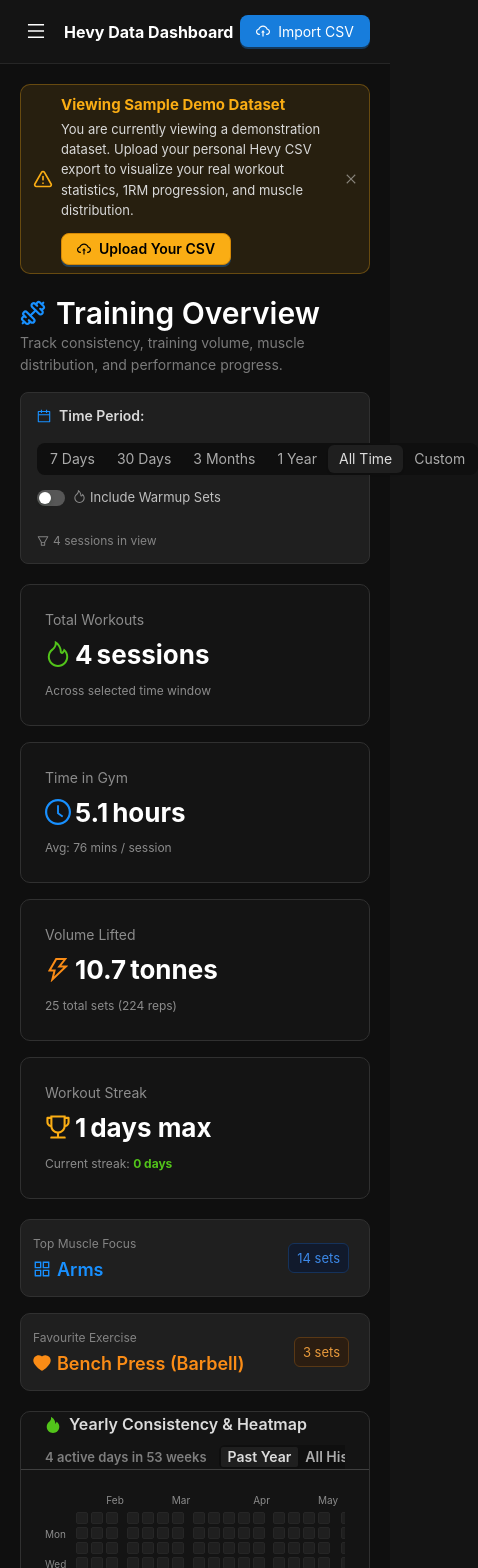
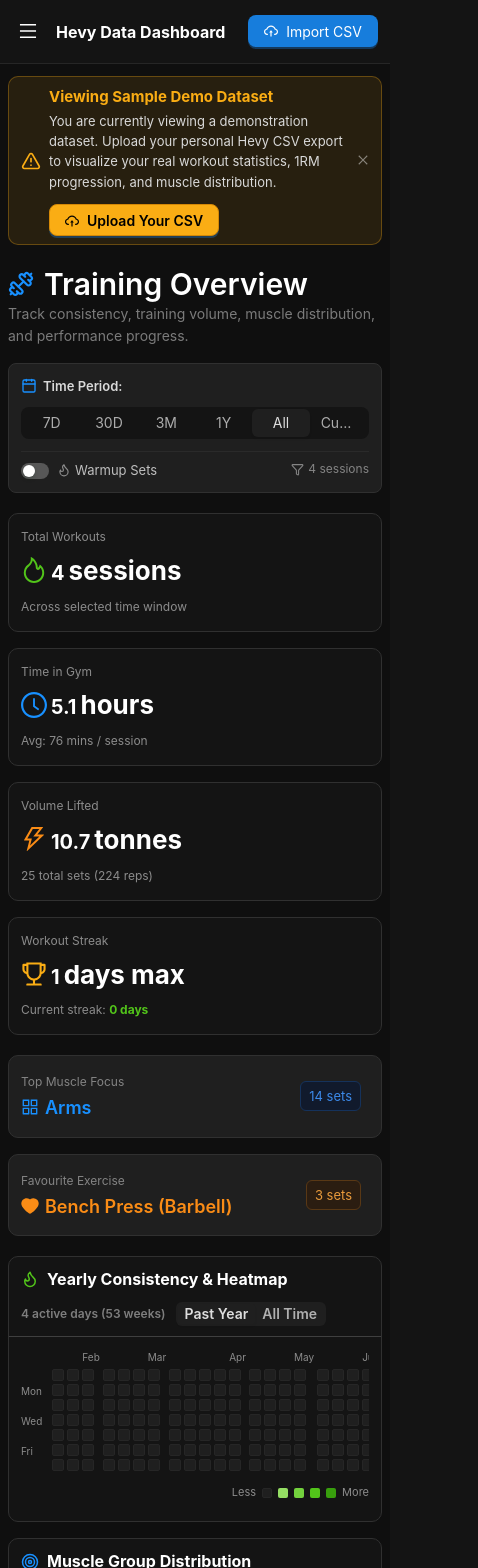
Before and after one commit to pangwuu/HevyVisualiser, a React (Vite) app: page / in a window 390 px wide. Shown: the top 1568 px of the page, 478 px wide, since content can reach past the window. Built offline with nearby package versions, Linux system fonts and the light colour scheme.

Commit message:
fix(mobile): responsive time filter, prominent headings, clean card paddings, and non-clipping exercise dropdown

```diff
--- a/src/components/Charts/ExerciseProgressChart.tsx
+++ b/src/components/Charts/ExerciseProgressChart.tsx
@@ -1,7 +1,7 @@
 import React, { useState, useMemo } from 'react';
 import { Line } from 'react-chartjs-2';
 import { Card, Select, Switch, Space, Typography, Row, Col, Statistic, Tag, Empty } from 'antd';
-import { TrophyOutlined, LineChartOutlined, ThunderboltFilled } from '@ant-design/icons';
+import { TrendingUp, Trophy, Zap, Layers, Weight } from 'lucide-react';
 import dayjs from 'dayjs';
 import './chartSetup';
 import { WorkoutSet, ExerciseStats } from '../../types';
@@ -175,7 +175,7 @@
     scales: {
       x: {
         grid: { color: '#262626' },
-        ticks: { color: '#8c8c8c', maxTicksLimit: 10 },
+        ticks: { color: '#8c8c8c', maxTicksLimit: 8 },
       },
       y: {
         grid: { color: '#262626' },
@@ -192,14 +192,35 @@
   return (
     <Card
       title={
-        <div style={{ display: 'flex', alignItems: 'center', justifyContent: 'space-between', flexWrap: 'wrap', gap: 12 }}>
-          <span style={{ display: 'flex', alignItems: 'center', gap: 8 }}>
-            <LineChartOutlined style={{ color: '#1890ff' }} />
-            Exercise Progression (Estimated 1RM)
-          </span>
+        <div style={{ display: 'flex', alignItems: 'center', gap: 8, fontSize: 16, fontWeight: 700, color: '#fff' }}>
+          <TrendingUp size={18} color="#1890ff" />
+          <span>Exercise Strength Progression (Estimated 1RM)</span>
+        </div>
+      }
+      style={{ backgroundColor: '#141414', borderColor: '#303030' }}
+    >
+      {/* Responsive Exercise Selector & Controls Toolbar */}
+      <div
+        style={{
+          display: 'flex',
+          alignItems: 'center',
+          justifyContent: 'space-between',
+          flexWrap: 'wrap',
+          gap: 12,
+          padding: 12,
+          backgroundColor: '#1f1f1f',
+          borderRadius: 8,
+          border: '1px solid #2a2a2a',
+          marginBottom: 16,
+        }}
+      >
+        <div style={{ flex: '1 1 260px', minWidth: 220 }}>
+          <Text type="secondary" style={{ fontSize: 11, display: 'block', marginBottom: 4 }}>
+            SELECT EXERCISE:
+          </Text>
           <Select
             showSearch
-            style={{ width: 280 }}
+            style={{ width: '100%' }}
             value={selectedExercise}
             onChange={(val) => setSelectedExercise(val)}
             placeholder="Select an exercise"
@@ -210,9 +231,8 @@
             }))}
           />
         </div>
-      }
-      extra={
-        <Space size="middle" wrap>
+
+        <div style={{ display: 'flex', alignItems: 'center', gap: 16, flexWrap: 'wrap' }}>
           <Space size="small">
             <Switch
               size="small"
@@ -229,69 +249,70 @@
             />
             <Text type="secondary" style={{ fontSize: 12 }}>Detailed Stats</Text>
           </Space>
-        </Space>
-      }
-      style={{ backgroundColor: '#141414', borderColor: '#303030' }}
-    >
+        </div>
+      </div>
+
       {selectedExercise && currentStats ? (
         <>
-          <Row gutter={[16, 16]} style={{ marginBottom: 16 }}>
+          <Row gutter={[12, 12]} style={{ marginBottom: 16 }}>
             <Col xs={12} sm={6}>
-              <Card size="small" style={{ backgroundColor: '#1f1f1f', borderColor: '#303030' }}>
+              <Card size="small" style={{ backgroundColor: '#1a1a1a', borderColor: '#303030' }}>
                 <Statistic
-                  title={<span style={{ color: '#8c8c8c', fontSize: 12 }}>All-Time Est 1RM PR</span>}
+                  title={<span style={{ color: '#8c8c8c', fontSize: 11 }}>All-Time Est 1RM PR</span>}
                   value={allTimePR.pr}
                   suffix="kg"
-                  valueStyle={{ color: '#52c41a', fontSize: 20, fontWeight: 700 }}
-                  prefix={<TrophyOutlined />}
+                  valueStyle={{ color: '#52c41a', fontSize: 18, fontWeight: 700 }}
+                  prefix={<Trophy size={15} color="#52c41a" />}
                 />
                 {allTimePR.prSet && (
-                  <Text type="secondary" style={{ fontSize: 11 }}>
-                    {allTimePR.prSet.weightKg}kg × {allTimePR.prSet.reps} reps on {allTimePR.prSet.workoutDate}
+                  <Text type="secondary" style={{ fontSize: 10, display: 'block', marginTop: 2 }}>
+                    {allTimePR.prSet.weightKg}kg × {allTimePR.prSet.reps} reps
                   </Text>
                 )}
               </Card>
             </Col>
             <Col xs={12} sm={6}>
-              <Card size="small" style={{ backgroundColor: '#1f1f1f', borderColor: '#303030' }}>
+              <Card size="small" style={{ backgroundColor: '#1a1a1a', borderColor: '#303030' }}>
                 <Statistic
-                  title={<span style={{ color: '#8c8c8c', fontSize: 12 }}>Latest Est 1RM</span>}
+                  title={<span style={{ color: '#8c8c8c', fontSize: 11 }}>Latest Est 1RM</span>}
                   value={latestSession?.max1RM || 0}
                   suffix="kg"
-                  valueStyle={{ color: '#1890ff', fontSize: 20, fontWeight: 700 }}
-                  prefix={<ThunderboltFilled />}
+                  valueStyle={{ color: '#1890ff', fontSize: 18, fontWeight: 700 }}
+                  prefix={<Zap size={15} color="#1890ff" />}
                 />
                 {latestSession && (
-                  <Text type="secondary" style={{ fontSize: 11 }}>
+                  <Text type="secondary" style={{ fontSize: 10, display: 'block', marginTop: 2 }}>
                     {latestSession.dateStr}
                   </Text>
                 )}
               </Card>
             </Col>
             <Col xs={12} sm={6}>
-              <Card size="small" style={{ backgroundColor: '#1f1f1f', borderColor: '#303030' }}>
+              <Card size="small" style={{ backgroundColor: '#1a1a1a', borderColor: '#303030' }}>
                 <Statistic
-                  title={<span style={{ color: '#8c8c8c', fontSize: 12 }}>Total Sets Logged</span>}
+                  title={<span style={{ color: '#8c8c8c', fontSize: 11 }}>Total Sets Logged</span>}
                   value={currentStats.totalSets}
                   suffix="sets"
-                  valueStyle={{ color: '#d9d9d9', fontSize: 20 }}
+                  valueStyle={{ color: '#d9d9d9', fontSize: 18 }}
+                  prefix={<Layers size={15} color="#d9d9d9" />}
                 />
-                <Text type="secondary" style={{ fontSize: 11 }}>
-                  across {currentStats.totalSessions} sessions
+                <Text type="secondary" style={{ fontSize: 10, display: 'block', marginTop: 2 }}>
+                  across {currentStats.totalSessions} workouts
                 </Text>
               </Card>
             </Col>
             <Col xs={12} sm={6}>
-              <Card size="small" style={{ backgroundColor: '#1f1f1f', borderColor: '#303030' }}>
+              <Card size="small" style={{ backgroundColor: '#1a1a1a', borderColor: '#303030' }}>
                 <Statistic
-                  title={<span style={{ color: '#8c8c8c', fontSize: 12 }}>Total Volume</span>}
+                  title={<span style={{ color: '#8c8c8c', fontSize: 11 }}>Total Volume</span>}
                   value={(currentStats.totalVolumeKg / 1000).toFixed(1)}
-                  suffix="tonnes"
-                  valueStyle={{ color: '#fa8c16', fontSize: 20 }}
+                  suffix="t"
+                  valueStyle={{ color: '#fa8c16', fontSize: 18 }}
+                  prefix={<Weight size={15} color="#fa8c16" />}
                 />
-                <div style={{ marginTop: 2 }}>
+                <div style={{ marginTop: 2, overflow: 'hidden', textOverflow: 'ellipsis', whiteSpace: 'nowrap' }}>
                   {currentStats.muscleGroups.map((mg) => (
-                    <Tag key={mg} color="blue" style={{ fontSize: 10, marginRight: 4 }}>{mg}</Tag>
+                    <Tag key={mg} color="blue" style={{ fontSize: 9, marginRight: 2, padding: '0 4px' }}>{mg}</Tag>
                   ))}
                 </div>
               </Card>
--- a/src/components/Charts/HeatmapCalendar.tsx
+++ b/src/components/Charts/HeatmapCalendar.tsx
@@ -1,7 +1,7 @@
 import React, { useMemo, useState } from 'react';
 import dayjs from 'dayjs';
 import { Tooltip, Card, Typography, Segmented } from 'antd';
-import { FireFilled } from '@ant-design/icons';
+import { Flame } from 'lucide-react';
 import { WorkoutSession } from '../../types';
 
 const { Text } = Typography;
@@ -88,14 +88,14 @@
   return (
     <Card
       title={
-        <div style={{ display: 'flex', alignItems: 'center', justifyContent: 'space-between', flexWrap: 'wrap', gap: 8 }}>
-          <span style={{ display: 'flex', alignItems: 'center', gap: 8 }}>
-            <FireFilled style={{ color: '#52c41a' }} />
+        <div style={{ display: 'flex', alignItems: 'center', justifyContent: 'space-between', flexWrap: 'wrap', gap: 10 }}>
+          <span style={{ display: 'flex', alignItems: 'center', gap: 8, fontSize: 16, fontWeight: 700, color: '#fff' }}>
+            <Flame size={18} color="#52c41a" />
             {title}
           </span>
-          <div style={{ display: 'flex', alignItems: 'center', gap: 12 }}>
-            <Text type="secondary" style={{ fontSize: 13 }}>
-              {activeDaysCount} active days in {weeks.length} weeks
+          <div style={{ display: 'flex', alignItems: 'center', flexWrap: 'wrap', gap: 10 }}>
+            <Text type="secondary" style={{ fontSize: 12 }}>
+              {activeDaysCount} active days ({weeks.length} weeks)
             </Text>
             <Segmented
               size="small"
@@ -103,15 +103,16 @@
               onChange={(val) => setRangeMode(val as '1y' | 'all')}
               options={[
                 { label: 'Past Year', value: '1y' },
-                { label: 'All History', value: 'all' },
+                { label: 'All Time', value: 'all' },
               ]}
+              style={{ backgroundColor: '#1f1f1f' }}
             />
           </div>
         </div>
       }
       style={{ backgroundColor: '#141414', borderColor: '#303030' }}
     >
-      <div style={{ overflowX: 'auto', paddingBottom: 8 }}>
+      <div className="mobile-touch-scroll" style={{ paddingBottom: 6 }}>
         <div style={{ display: 'flex', gap: 4, minWidth: weeks.length * 15 + 40 }}>
           <div style={{ display: 'flex', flexDirection: 'column', gap: 3, marginRight: 6, paddingTop: 20 }}>
             {dayLabels.map((lbl, idx) => (
--- a/src/components/Charts/MuscleBarChart.tsx
+++ b/src/components/Charts/MuscleBarChart.tsx
@@ -1,7 +1,7 @@
 import React, { useState } from 'react';
 import { Bar } from 'react-chartjs-2';
 import { Card, Segmented, Row, Col, Progress, Typography } from 'antd';
-import { BarChartOutlined } from '@ant-design/icons';
+import { BarChart3 } from 'lucide-react';
 import './chartSetup';
 import { MuscleGroup } from '../../types';
 
@@ -84,9 +84,9 @@
   return (
     <Card
       title={
-        <div style={{ display: 'flex', alignItems: 'center', justifyContent: 'space-between', flexWrap: 'wrap', gap: 8 }}>
-          <span style={{ display: 'flex', alignItems: 'center', gap: 8 }}>
-            <BarChartOutlined style={{ color: '#fa8c16' }} />
+        <div style={{ display: 'flex', alignItems: 'center', justifyContent: 'space-between', flexWrap: 'wrap', gap: 10 }}>
+          <span style={{ display: 'flex', alignItems: 'center', gap: 8, fontSize: 16, fontWeight: 700, color: '#fff' }}>
+            <BarChart3 size={18} color="#fa8c16" />
             {title}
           </span>
           <Segmented
@@ -97,6 +97,7 @@
               { label: 'Set Count', value: 'sets' },
               { label: 'Volume (kg)', value: 'volume' },
             ]}
+            style={{ backgroundColor: '#1f1f1f' }}
           />
         </div>
       }
--- a/src/components/Charts/MuscleRadarChart.tsx
+++ b/src/components/Charts/MuscleRadarChart.tsx
@@ -1,7 +1,7 @@
 import React, { useState } from 'react';
 import { Radar } from 'react-chartjs-2';
 import { Card, Segmented, Typography } from 'antd';
-import { DotChartOutlined } from '@ant-design/icons';
+import { Target } from 'lucide-react';
 import './chartSetup';
 import { MuscleGroup } from '../../types';
 
@@ -87,9 +87,9 @@
   return (
     <Card
       title={
-        <div style={{ display: 'flex', alignItems: 'center', justifyContent: 'space-between', flexWrap: 'wrap', gap: 8 }}>
-          <span style={{ display: 'flex', alignItems: 'center', gap: 8 }}>
-            <DotChartOutlined style={{ color: '#1890ff' }} />
+        <div style={{ display: 'flex', alignItems: 'center', justifyContent: 'space-between', flexWrap: 'wrap', gap: 10 }}>
+          <span style={{ display: 'flex', alignItems: 'center', gap: 8, fontSize: 16, fontWeight: 700, color: '#fff' }}>
+            <Target size={18} color="#1890ff" />
             {title}
           </span>
           <Segmented
@@ -100,6 +100,7 @@
               { label: 'Set Count', value: 'sets' },
               { label: 'Volume (kg)', value: 'volume' },
             ]}
+            style={{ backgroundColor: '#1f1f1f' }}
           />
         </div>
       }
--- a/src/components/Filters/TimeFilterBar.tsx
+++ b/src/components/Filters/TimeFilterBar.tsx
@@ -1,14 +1,17 @@
 import React from 'react';
-import { Space, Segmented, Switch, DatePicker, Typography } from 'antd';
-import { FilterOutlined, CalendarOutlined, FireOutlined } from '@ant-design/icons';
+import { Space, Segmented, Switch, DatePicker, Typography, Grid } from 'antd';
+import { Calendar, Flame, Filter } from 'lucide-react';
 import dayjs, { Dayjs } from 'dayjs';
 import { useWorkoutData } from '../../hooks/useWorkoutData';
 import { TimeRangeOption } from '../../types';
 
 const { Text } = Typography;
 const { RangePicker } = DatePicker;
+const { useBreakpoint } = Grid;
 
 export const TimeFilterBar: React.FC = () => {
+  const screens = useBreakpoint();
+  const isMobile = !screens.md; // mobile when below md (768px)
   const { filter, setTimeRange, setIncludeWarmups, filteredSessions } = useWorkoutData();
 
   const handleRangeChange = (val: TimeRangeOption) => {
@@ -21,38 +24,65 @@
     }
   };
 
+  const segmentedOptions = isMobile
+    ? [
+        { label: '7D', value: '7d' },
+        { label: '30D', value: '30d' },
+        { label: '3M', value: '3m' },
+        { label: '1Y', value: '1y' },
+        { label: 'All', value: 'all' },
+        { label: 'Custom', value: 'custom' },
+      ]
+    : [
+        { label: '7 Days', value: '7d' },
+        { label: '30 Days', value: '30d' },
+        { label: '3 Months', value: '3m' },
+        { label: '1 Year', value: '1y' },
+        { label: 'All Time', value: 'all' },
+        { label: 'Custom', value: 'custom' },
+      ];
+
   return (
     <div
       style={{
         display: 'flex',
-        alignItems: 'center',
+        flexDirection: isMobile ? 'column' : 'row',
+        alignItems: isMobile ? 'stretch' : 'center',
         justifyContent: 'space-between',
-        flexWrap: 'wrap',
         gap: 12,
-        padding: '12px 16px',
+        padding: isMobile ? '12px' : '12px 16px',
         backgroundColor: '#1f1f1f',
         borderRadius: 8,
         border: '1px solid #303030',
         marginBottom: 20,
       }}
     >
-      <Space size="middle" wrap align="center">
-        <Space size="small">
-          <CalendarOutlined style={{ color: '#1890ff' }} />
-          <Text strong style={{ color: '#d9d9d9' }}>Time Period:</Text>
-        </Space>
+      {/* Time range selection */}
+      <div
+        style={{
+          display: 'flex',
+          flexDirection: isMobile ? 'column' : 'row',
+          alignItems: isMobile ? 'stretch' : 'center',
+          gap: 10,
+          flex: 1,
+        }}
+      >
+        <div style={{ display: 'flex', alignItems: 'center', gap: 6, minWidth: 'max-content' }}>
+          <Calendar size={16} color="#1890ff" />
+          <Text strong style={{ color: '#d9d9d9', fontSize: 13 }}>
+            Time Period:
+          </Text>
+        </div>
+
         <Segmented
+          block={isMobile}
+          size={isMobile ? 'middle' : 'middle'}
           value={filter.timeRange}
           onChange={(val) => handleRangeChange(val as TimeRangeOption)}
-          options={[
-            { label: '7 Days', value: '7d' },
-            { label: '30 Days', value: '30d' },
-            { label: '3 Months', value: '3m' },
-            { label: '1 Year', value: '1y' },
-            { label: 'All Time', value: 'all' },
-            { label: 'Custom', value: 'custom' },
-          ]}
+          options={segmentedOptions}
+          style={{ backgroundColor: '#141414' }}
         />
+
         {filter.timeRange === 'custom' && (
           <RangePicker
             value={
@@ -62,28 +92,40 @@
             }
             onChange={handleCustomDateChange}
             format="YYYY-MM-DD"
-            style={{ backgroundColor: '#141414' }}
+            style={{ backgroundColor: '#141414', width: isMobile ? '100%' : 'auto' }}
           />
         )}
-      </Space>
+      </div>
 
-      <Space size="large" wrap align="center">
+      {/* Warmups switch & sessions count badge */}
+      <div
+        style={{
+          display: 'flex',
+          alignItems: 'center',
+          justifyContent: isMobile ? 'space-between' : 'flex-end',
+          flexWrap: 'wrap',
+          gap: 12,
+          paddingTop: isMobile ? 8 : 0,
+          borderTop: isMobile ? '1px solid #2a2a2a' : 'none',
+        }}
+      >
         <Space size="small">
           <Switch
             checked={filter.includeWarmups}
             onChange={setIncludeWarmups}
             size="small"
           />
-          <Text style={{ color: '#bfbfbf', fontSize: 13 }}>
-            <FireOutlined style={{ color: filter.includeWarmups ? '#fa8c16' : '#8c8c8c', marginRight: 4 }} />
-            Include Warmup Sets
+          <Text style={{ color: '#bfbfbf', fontSize: 13, display: 'inline-flex', alignItems: 'center', gap: 4 }}>
+            <Flame size={14} color={filter.includeWarmups ? '#fa8c16' : '#8c8c8c'} />
+            Warmup Sets
           </Text>
         </Space>
-        <Text type="secondary" style={{ fontSize: 12 }}>
-          <FilterOutlined style={{ marginRight: 4 }} />
-          {filteredSessions.length} sessions in view
+
+        <Text type="secondary" style={{ fontSize: 12, display: 'inline-flex', alignItems: 'center', gap: 4 }}>
+          <Filter size={13} />
+          {filteredSessions.length} sessions
         </Text>
-      </Space>
+      </div>
     </div>
   );
 };
--- a/src/components/Layout/AppLayout.tsx
+++ b/src/components/Layout/AppLayout.tsx
@@ -178,7 +178,7 @@
         </Header>
 
         {/* Page Content */}
-        <Content style={{ margin: '20px 20px 0', minHeight: 280 }}>
+        <Content className="app-content-wrapper">
           <div style={{ maxWidth: 1400, margin: '0 auto' }}>
             {children}
           </div>
--- a/src/index.css
+++ b/src/index.css
@@ -31,13 +31,18 @@
   background: #4f4f4f;
 }
 
-/* Responsive sidebar & mobile drawer */
+/* Responsive layout & mobile overrides */
 .desktop-sider {
   display: block !important;
 }
 
 .mobile-menu-btn {
   display: none !important;
+}
+
+.app-content-wrapper {
+  margin: 20px 20px 0;
+  min-height: 280px;
 }
 
 @media (max-width: 991px) {
@@ -48,3 +53,42 @@
     display: inline-flex !important;
   }
 }
+
+@media (max-width: 768px) {
+  .app-content-wrapper {
+    margin: 12px 8px 0 !important;
+  }
+
+  .ant-layout-header {
+    padding: 0 12px !important;
+  }
+
+  .ant-card .ant-card-body {
+    padding: 14px 12px !important;
+  }
+
+  .ant-card .ant-card-head {
+    padding: 0 12px !important;
+    min-height: 48px !important;
+  }
+
+  .ant-card .ant-card-head-title {
+    padding: 10px 0 !important;
+    font-size: 15px !important;
+  }
+
+  .ant-statistic-title {
+    font-size: 12px !important;
+  }
+
+  .ant-statistic-content-value {
+    font-size: 20px !important;
+  }
+
+  /* Smooth mobile touch scrolling */
+  .mobile-touch-scroll {
+    overflow-x: auto;
+    -webkit-overflow-scrolling: touch;
+    scrollbar-width: thin;
+  }
+}
--- a/src/pages/DashboardPage.tsx
+++ b/src/pages/DashboardPage.tsx
@@ -4,14 +4,13 @@
   FireOutlined,
   ClockCircleOutlined,
   ThunderboltOutlined,
-  FieldTimeOutlined,
   TrophyOutlined,
   AppstoreOutlined,
   HeartFilled,
   RightOutlined,
   CloudUploadOutlined,
 } from '@ant-design/icons';
-import { Dumbbell, AlertTriangle } from 'lucide-react';
+import { Dumbbell, AlertTriangle, Clock } from 'lucide-react';
 import { Link, useNavigate } from 'react-router-dom';
 import dayjs from 'dayjs';
 import { useWorkoutData } from '../hooks/useWorkoutData';
@@ -241,9 +240,9 @@
 
       <Card
         title={
-          <div style={{ display: 'flex', alignItems: 'center', justifyContent: 'space-between' }}>
-            <span style={{ display: 'flex', alignItems: 'center', gap: 8 }}>
-              <FieldTimeOutlined style={{ color: '#1890ff' }} />
+          <div style={{ display: 'flex', alignItems: 'center', justifyContent: 'space-between', flexWrap: 'wrap', gap: 8 }}>
+            <span style={{ display: 'flex', alignItems: 'center', gap: 8, fontSize: 16, fontWeight: 700, color: '#fff' }}>
+              <Clock size={18} color="#1890ff" />
               Recent Workout Sessions
             </span>
             <Link to="/workouts">
--- a/src/pages/SettingsPage.tsx
+++ b/src/pages/SettingsPage.tsx
@@ -125,14 +125,14 @@
     },
     {
       title: 'Export CSV',
-      sub: 'Generate zip file',
-      description: 'Tap "Export Data" and confirm. Hevy will generate and export a ZIP archive containing your workout_data.csv and measurement_data.csv.',
+      sub: 'Generate exports',
+      description: 'Tap "Export Data" and confirm. Hevy will export a CSV file containing your workout_data.csv or measurement_data.csv. If you want to upload both you\'ll need to do this step twice seperately for workout and measurement data.',
       icon: <UploadCloud size={16} />,
     },
     {
       title: 'Upload Here',
       sub: 'Drop or click',
-      description: 'Unzip the downloaded file and drop workout_data.csv and measurement_data.csv into the upload boxes above!',
+      description: 'Drop workout_data.csv and measurement_data.csv into the upload boxes above!',
       icon: <ShieldCheck size={16} />,
     },
   ];
@@ -146,7 +146,7 @@
           Data Settings & CSV Import
         </Title>
         <Text type="secondary">
-          Upload your personal Hevy CSV export files, check storage status, or restore the default sample dataset.
+          Upload your personal Hevy CSV export files, check storage status, or restore the default sample dataset. All your personal data is stored locally on the browser.
         </Text>
       </div>
 
@@ -178,7 +178,7 @@
                 Click or drag workout_data.csv here
               </p>
               <p className="ant-upload-hint" style={{ color: '#8c8c8c', fontSize: 12 }}>
-                Stored 100% locally in your browser (LocalStorage). Instant reload across all charts.
+                See your progress with your workouts, personal stats, and 1RM predictions.
               </p>
             </Dragger>
           </Card>
@@ -210,7 +210,7 @@
                 Click or drag measurement_data.csv here
               </p>
               <p className="ant-upload-hint" style={{ color: '#8c8c8c', fontSize: 12 }}>
-                Enables scale weight & circumference progress tracking over time.
+                See your progress with body measurements.
               </p>
             </Dragger>
           </Card>
@@ -369,7 +369,7 @@
 
           <Popconfirm
             title="Clear All Stored Data?"
-            description="This will remove stored CSVs from localStorage."
+            description="This will remove all workouts and body measurements. This action is irreversible, you will need to upload again."
             onConfirm={() => {
               resetDefaultData();
               message.success('Cleared stored data from browser');
@@ -379,7 +379,7 @@
             okButtonProps={{ danger: true }}
           >
             <Button danger icon={<DeleteOutlined />}>
-              Clear Browser LocalStorage
+              Clear all stored data
             </Button>
           </Popconfirm>
         </Space>
```
Also changed, not shown: src/pages/ExercisesPage.tsx (+38 -27 lines).
